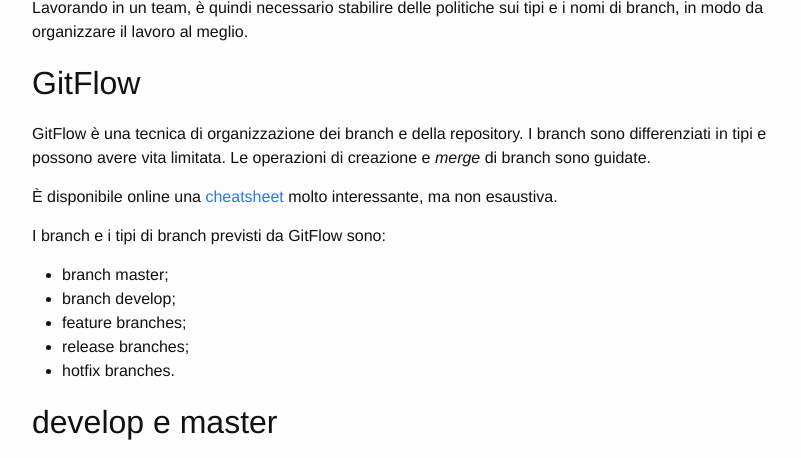
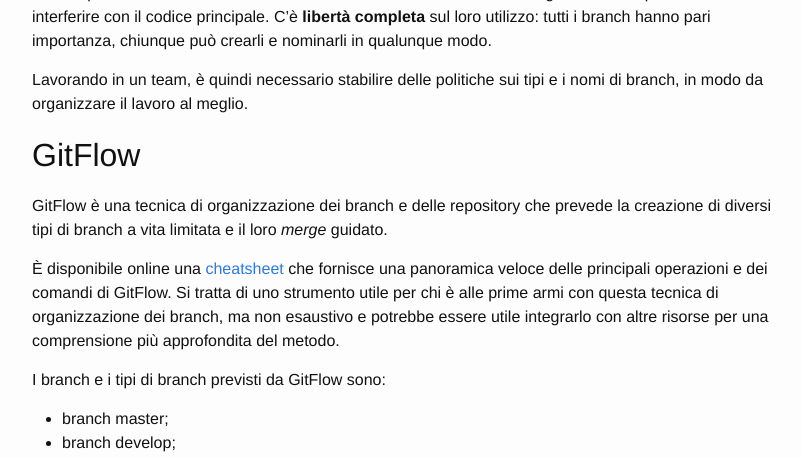
Before and after one commit to MarcoBuster/sweng, a Jekyll site: the page built from _posts/2022-10-19-git-workflow.md, in a window 1280 px wide and 1400 px high, scrolled down 978 px, cut to the strip 0-458 px from the top of the window. Shown: the whole strip, without its empty margins (238-1039 px from the left). Built offline with Jekyll 4.4.1, drawn with Linux system fonts in a browser that asks for light colours; the table of contents is made by our own code; some of the changed text lies outside the part shown.

Commit message:
inizio risoluzione thread

````diff
--- a/_posts/2022-10-19-git-workflow.md
+++ b/_posts/2022-10-19-git-workflow.md
@@ -7,18 +7,16 @@
 
 # Git Workflow
 
-In Git è praticamente impossibile non utilizzare i branch.
+In Git, l'utilizzo dei branch è fortemente incentivato dal suo design e dalle sue funzionalità, rendendo praticamente impossibile lavorare senza utilizzarli. I branch consentono di creare versioni separate del codice, permettendo di lavorare su diverse funzionalità o correzioni di bug in modo indipendente e senza interferire con il codice principale.
 C'è __libertà completa__ sul loro utilizzo: tutti i branch hanno pari importanza, chiunque può crearli e nominarli in qualunque modo.
 
 Lavorando in un team, è quindi necessario stabilire delle politiche sui tipi e i nomi di branch, in modo da organizzare il lavoro al meglio.
 
 ## GitFlow
 
-GitFlow è una tecnica di organizzazione dei branch e della repository.
-I branch sono differenziati in tipi e possono avere vita limitata.
-Le operazioni di creazione e _merge_ di branch sono guidate.
+GitFlow è una tecnica di organizzazione dei branch e delle repository che prevede la creazione di diversi tipi di branch a vita limitata e il loro _merge_ guidato.
 
-È disponibile online una [cheatsheet](https://danielkummer.github.io/git-flow-cheatsheet/) molto interessante, ma non esaustiva.
+È disponibile online una [cheatsheet](https://danielkummer.github.io/git-flow-cheatsheet/) che fornisce una panoramica veloce delle principali operazioni e dei comandi di GitFlow. Si tratta di uno strumento utile per chi è alle prime armi con questa tecnica di organizzazione dei branch, ma non esaustivo e potrebbe essere utile integrarlo con altre risorse per una comprensione più approfondita del metodo.
 
 I branch e i tipi di branch previsti da GitFlow sono:
 - branch master;
@@ -27,22 +25,23 @@
 - release branches;
 - hotfix branches.
 
-## develop e master
+### develop e master
 
 {% responsive_image path: 'assets/06_gitflow-develop-master.png' %}
 
-In GitFlow, ci sono due rami con _"vita infinita"_:
-- __master__: contiene le versioni _"stabili e pronte alla consegna"_;
+In GitFlow, ci sono due branch che hanno una durata più lunga rispetto ai branch temporanei utilizzati per lavorare su specifiche funzionalità o correzioni di bug:
+- __master__: contiene le versioni stabili del codice sorgente, pronte per essere consegnate o rilasciate al cliente o al pubblico. Queste versioni sono considerate affidabili e testate, quindi possono essere utilizzate in produzione;
 - __develop__: è il ramo di integrazione in cui vengono integrati i contribuiti di tutti i gruppi; è anche il punto di partenza degli altri tipi di branch.
 
-Al termine di ogni rilascio il contenuto di develop viene mergiato in master.
-Dal develop vengono rilasciate le _versioni notturne_.
+Al termine di ogni rilascio, il contenuto del branch develop viene integrato nel branch master, che rappresenta la versione stabile del codice. Le _versioni notturne_, invece, sono versioni di sviluppo che vengono rilasciate periodicamente e contengono le ultime modifiche apportate al codice. Esse vengono create partendo dal branch develop, che rappresenta il punto di integrazione di tutti i contributi dei gruppi di lavoro.
 
 ## feature branch
 
 {% responsive_image path: 'assets/06_gitflow-feature.png' width: "400" %}
 
-I feature branch __possono partire solo dal branch develop__ e non da nessun altro branch.
+I feature branch sono branch temporanei utilizzati per sviluppare nuove funzionalità o per correggere bug. __Possono essere creati solo a partire dal branch develop__ e vengono utilizzati per isolare il lavoro su una specifica funzionalità o problema dal resto del codice. Quando il lavoro è completato, il feature branch viene integrato di nuovo nel develop tramite un merge. In questo modo, è possibile lavorare in modo organizzato su diverse funzionalità o problemi senza interferire tra loro.
+Per integrare il lavoro svolto in un feature branch nel branch develop, è necessario eseguire un merge del feature branch nel develop. Ci sono diversi modi di fare ciò, a seconda delle preferenze e delle esigenze specifiche.
+Un modo semplice di fare il merge è utilizzare il comando git merge dalla riga di comando. Se il merge non è possibile a causa di conflitti, sarà necessario risolverli manualmente prima di poter completare l'operazione. Una volta risolti i conflitti, sarà necessario creare un nuovo commit per finalizzare il merge.
 
 Per iniziare una feature...
 ```bash
@@ -76,7 +75,7 @@
 {% responsive_image path: 'assets/06_gitflow-release.png' %}
 
 Lo scopo di creare una release è __cristalizzare l'insieme delle funzionalità__ presente sul branch develop all'inizio di essa dedicandosi solo alla sistemazione degli errori o alle attività necessarie per il deploy (modifica del numero di versione, ...).
-L'insieme delle funzionalità rilasciate è quello presente sul branch develop al momento di inizio di una release
+L'insieme delle funzionalità rilasciate è quello presente sul branch develop al momento di inizio di una release.
 
 I bug fix possono essere ri-mergiati in develop, anche utilizzando la funzionalità __cherry-pick__ di Git.
 
````
